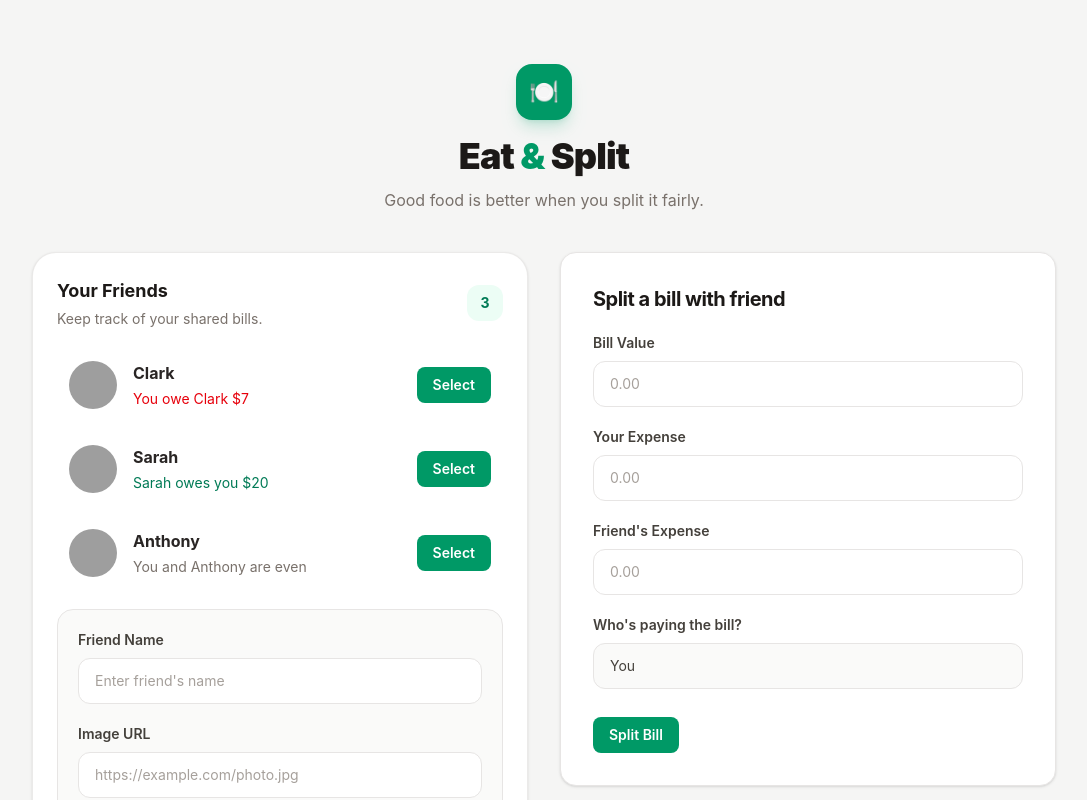
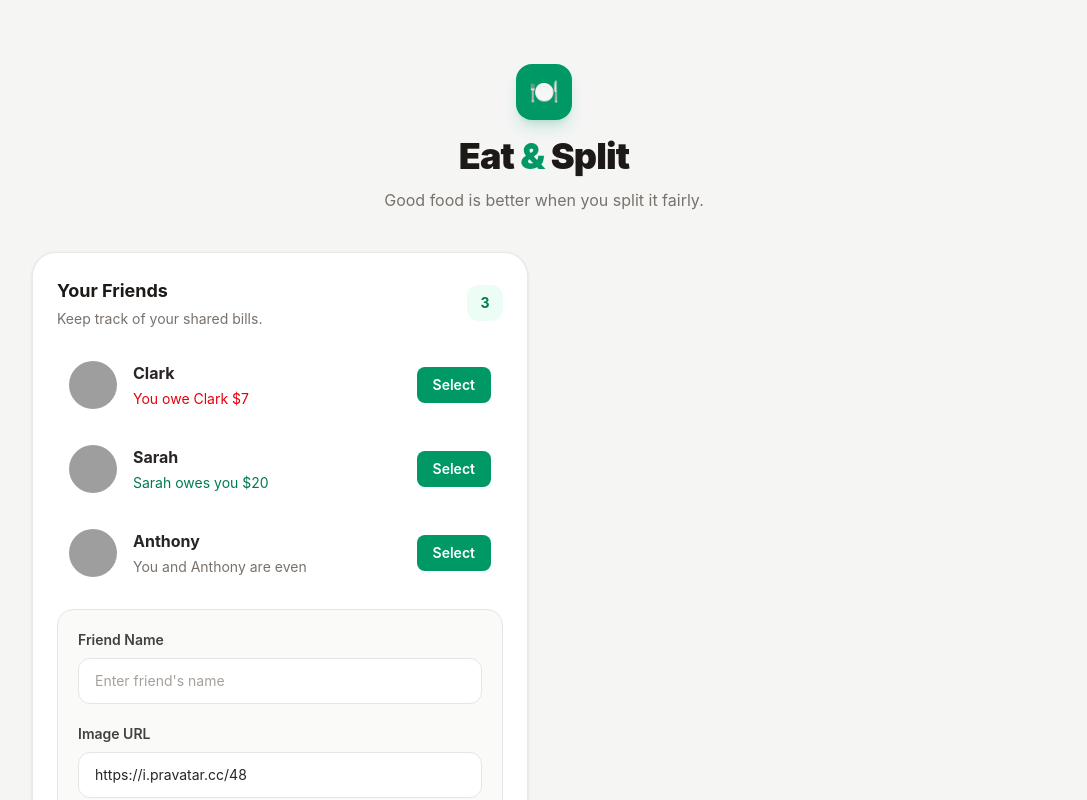
Before and after one commit to Gexof/eat-n-split, a React (Vite) app: page / in a window 1280 px wide. Both pictures are taken after a click on the button "Add Friend". Shown: the top 800 px of the page, without its empty margins (96-1183 px from the left). Built offline with nearby package versions, Linux system fonts and the light colour scheme; grey boxes are pictures that could not be loaded.

Commit message:
add new frined, show from split bill  functionalty

```diff
--- a/src/App.jsx
+++ b/src/App.jsx
@@ -27,9 +27,21 @@ const initialFriends = [
 
 function App() {
   const [showAddFriend, setShowAddFriend] = useState(false);
+  const [friends, setFriends] = useState(initialFriends);
+  const [selectedFriend, setSelctedFriend] = useState(null);
 
+  // ** Handlers
   const handleShowAddFriend = () => {
     setShowAddFriend((prev) => !prev);
+  };
+
+  const handleAddFriend = (friend) => {
+    setFriends((prev) => [...prev, friend]);
+    setShowAddFriend(false);
+  };
+
+  const handleSelectedFriend = (friend) => {
+    setSelctedFriend(friend);
   };
 
   return (
@@ -69,11 +81,11 @@ function App() {
               </span>
             </div>
 
-            <FriendsList />
+            <FriendsList friends={friends} onSelection={handleSelectedFriend} />
 
             {showAddFriend && (
               <div className="mt-5">
-                <FormAddFriend />
+                <FormAddFriend onAddFriedns={handleAddFriend} />
               </div>
             )}
 
@@ -86,7 +98,9 @@ function App() {
 
           {/* Split Bill */}
           <section>
-            <FormSplitBill />
+            {selectedFriend && (
+              <FormSplitBill selectedFriend={selectedFriend} />
+            )}
           </section>
         </div>
 
--- a/src/components/FormAddFriend.jsx
+++ b/src/components/FormAddFriend.jsx
@@ -1,14 +1,43 @@
+import { useState } from "react";
 import Button from "./Button";
 import InputField from "./InputField";
 
-function FormAddFriend() {
+function FormAddFriend({ onAddFriedns }) {
+  const [name, setName] = useState("");
+  const [image, setImage] = useState("https://i.pravatar.cc/48");
+
+  // ** Handlers
+  const handleSubmit = (e) => {
+    e.preventDefault();
+
+    if (!name || !image) return;
+
+    const id = crypto.randomUUID();
+    const newFriend = {
+      id,
+      name,
+      image: `${image}?=${id}`,
+      balance: 0,
+    };
+
+    onAddFriedns(newFriend);
+
+    setName("");
+    setImage("https://i.pravatar.cc/48");
+  };
+
   return (
-    <form className="space-y-5 rounded-2xl border border-stone-200 bg-stone-50 p-5">
+    <form
+      className="space-y-5 rounded-2xl border border-stone-200 bg-stone-50 p-5"
+      onSubmit={handleSubmit}
+    >
       <InputField
         id="friend-name"
         label="Friend Name"
         type="text"
         placeholder="Enter friend's name"
+        value={name}
+        onChange={(e) => setName(e.target.value)}
       />
 
       <InputField
@@ -16,6 +45,8 @@ function FormAddFriend() {
         label="Image URL"
         type="url"
         placeholder="https://example.com/photo.jpg"
+        value={image}
+        onChange={(e) => setImage(e.target.value)}
       />
 
       <div className="flex justify-end pt-1">
--- a/src/components/FormSplitBill.jsx
+++ b/src/components/FormSplitBill.jsx
@@ -1,11 +1,11 @@
 import Button from "./Button";
 import InputField from "./InputField";
 
-function FormSplitBill() {
+function FormSplitBill({ selectedFriend }) {
   return (
     <form className="space-y-5 rounded-2xl border border-stone-200 bg-white p-6 shadow-sm sm:p-8">
       <h2 className="text-xl font-bold tracking-tight text-stone-900">
-        Split a bill with friend
+        Split a bill with {selectedFriend.name}
       </h2>
 
       <InputField
@@ -26,7 +26,7 @@ function FormSplitBill() {
 
       <InputField
         id="friend-expense"
-        label="Friend's Expense"
+        label={`${selectedFriend.name} Expense`}
         type="number"
         min="0"
         placeholder="0.00"
@@ -46,7 +46,7 @@ function FormSplitBill() {
           className="w-full appearance-none rounded-xl border border-stone-200 bg-stone-50 px-4 py-3 text-sm text-stone-700 outline-none transition hover:border-stone-300 focus:border-emerald-500 focus:bg-white focus:ring-4 focus:ring-emerald-500/10"
         >
           <option value="user">You</option>
-          <option value="friend">Your friend</option>
+          <option value="friend">{selectedFriend.name}</option>
         </select>
       </div>
 
--- a/src/components/Friend.jsx
+++ b/src/components/Friend.jsx
@@ -1,6 +1,6 @@
 import Button from "./Button";
 
-function Friend({ friend }) {
+function Friend({ friend, onSelection }) {
   return (
     <li className="flex items-center gap-3 rounded-xl p-3 transition hover:bg-stone-100 sm:gap-4">
       <img
@@ -31,7 +31,7 @@ function Friend({ friend }) {
         )}
       </div>
 
-      <Button>Select</Button>
+      <Button onClick={() => onSelection(friend)}>Select</Button>
     </li>
   );
 }
--- a/src/components/FriendsList.jsx
+++ b/src/components/FriendsList.jsx
@@ -1,31 +1,10 @@
 import Friend from "./Friend";
 
-function FriendsList() {
-  const friends = [
-    {
-      id: 118836,
-      name: "Clark",
-      image: "https://i.pravatar.cc/48?u=118836",
-      balance: -7,
-    },
-    {
-      id: 933372,
-      name: "Sarah",
-      image: "https://i.pravatar.cc/48?u=933372",
-      balance: 20,
-    },
-    {
-      id: 499476,
-      name: "Anthony",
-      image: "https://i.pravatar.cc/48?u=499476",
-      balance: 0,
-    },
-  ];
-
+function FriendsList({ friends, onSelection }) {
   return (
     <ul className="space-y-3">
       {friends.map((friend) => (
-        <Friend friend={friend} key={friend.id} />
+        <Friend friend={friend} key={friend.id} onSelection={onSelection} />
       ))}
     </ul>
   );
```
